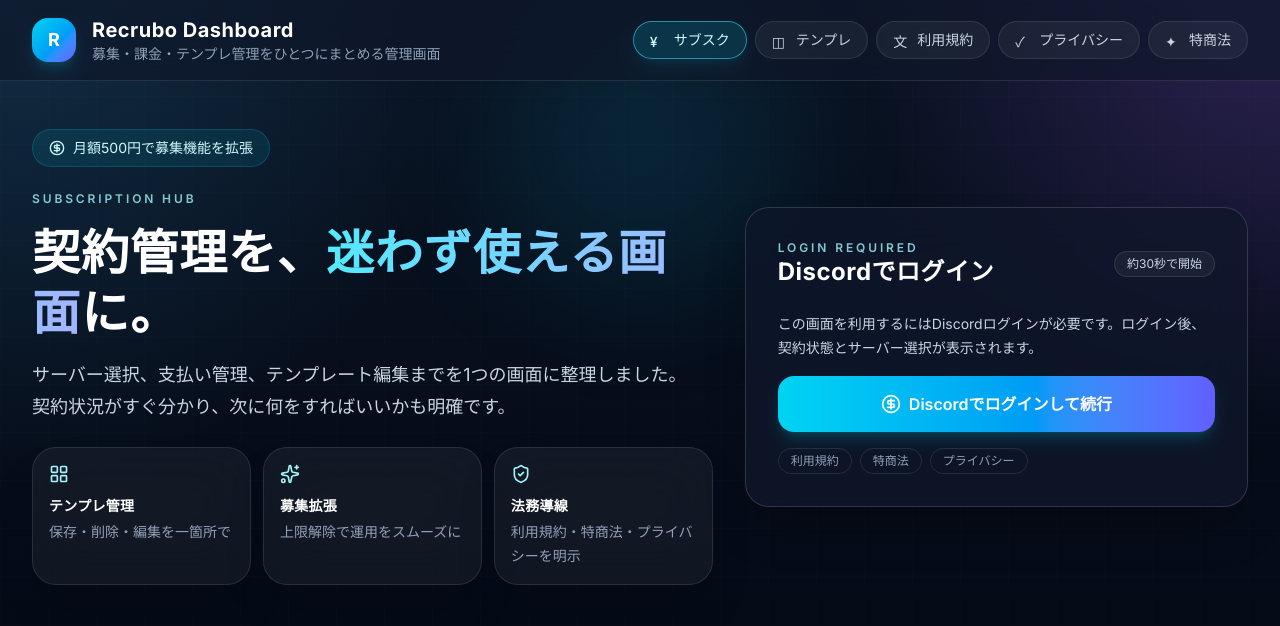
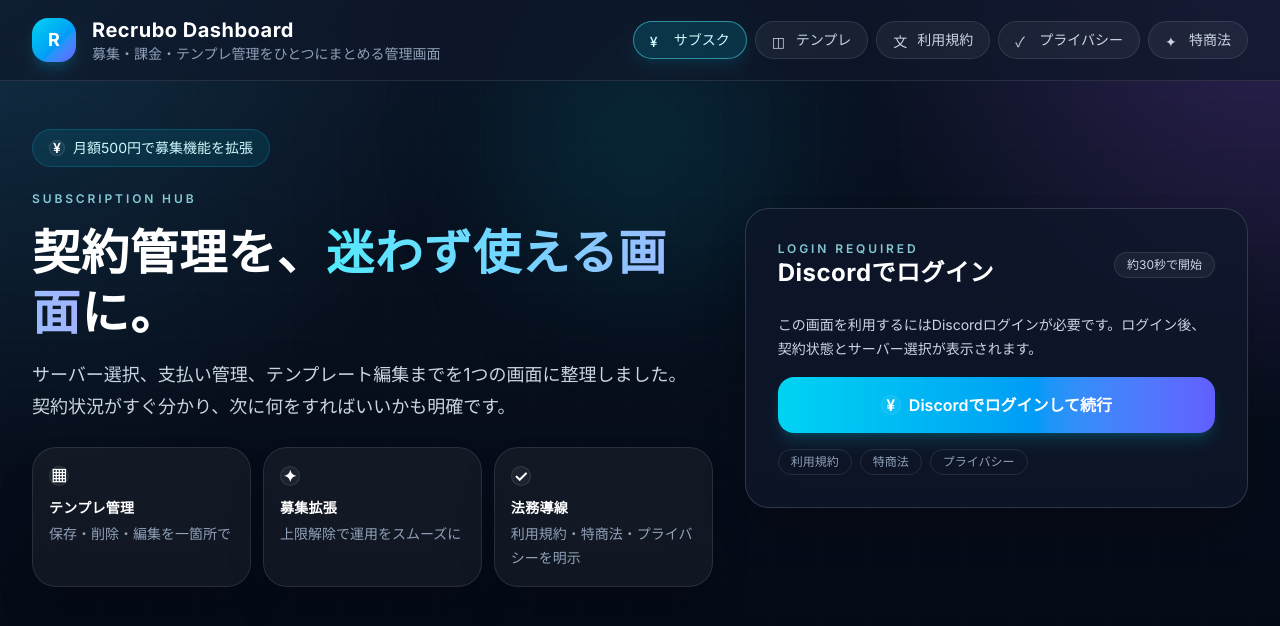
Before and after one commit to PK-2736/rectbot, a Next.js app in the folder frontend/dashboard/: page /subscription in a window 1280 px wide. Shown: the top 626 px of the page. Built offline with nearby package versions, Linux system fonts and the light colour scheme; no server answers; a web font is replaced by a local one.

Commit message:
fixed bug

```diff
--- a/frontend/dashboard/src/app/subscription/page.tsx
+++ b/frontend/dashboard/src/app/subscription/page.tsx
@@ -6,7 +6,30 @@ import UserDashboard from "@/components/UserDashboard";
 import SubscriptionManagement from "@/components/SubscriptionManagement";
 import { DashboardShell } from "@/components/DashboardShell";
 import Link from "next/link";
-import { CircleDollarSign, LayoutGrid, ShieldCheck, Sparkles } from "lucide-react";
+
+function IconBadge({ label, className = "" }: { label: string; className?: string }) {
+  return (
+    <span className={`inline-flex items-center justify-center rounded-full border border-white/10 bg-white/5 font-semibold text-white ${className}`} aria-hidden="true">
+      {label}
+    </span>
+  );
+}
+
+function CircleDollarSign({ className = "" }: { className?: string }) {
+  return <IconBadge label="¥" className={className} />;
+}
+
+function LayoutGrid({ className = "" }: { className?: string }) {
+  return <IconBadge label="▦" className={className} />;
+}
+
+function ShieldCheck({ className = "" }: { className?: string }) {
+  return <IconBadge label="✓" className={className} />;
+}
+
+function Sparkles({ className = "" }: { className?: string }) {
+  return <IconBadge label="✦" className={className} />;
+}
 
 type SubscriptionStatus = {
   hasSubscription: boolean;
```
